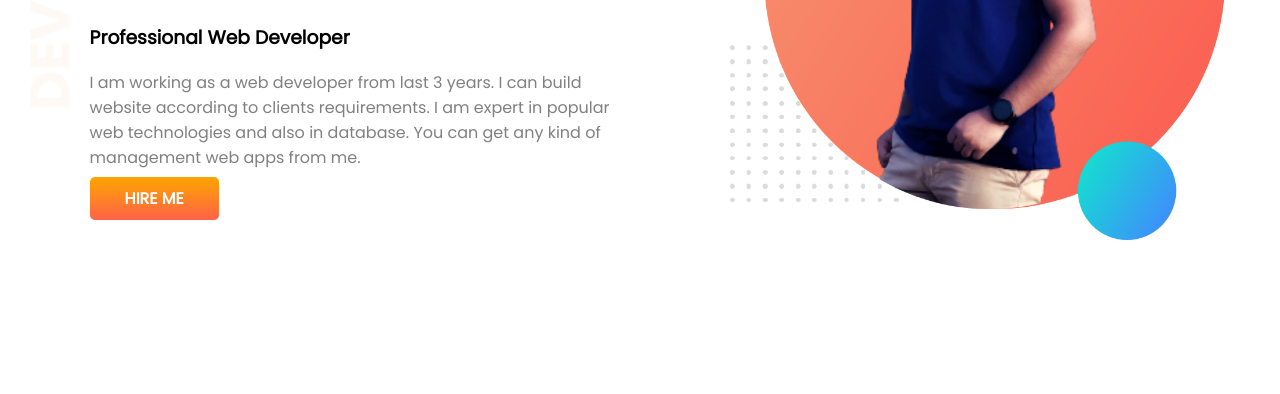
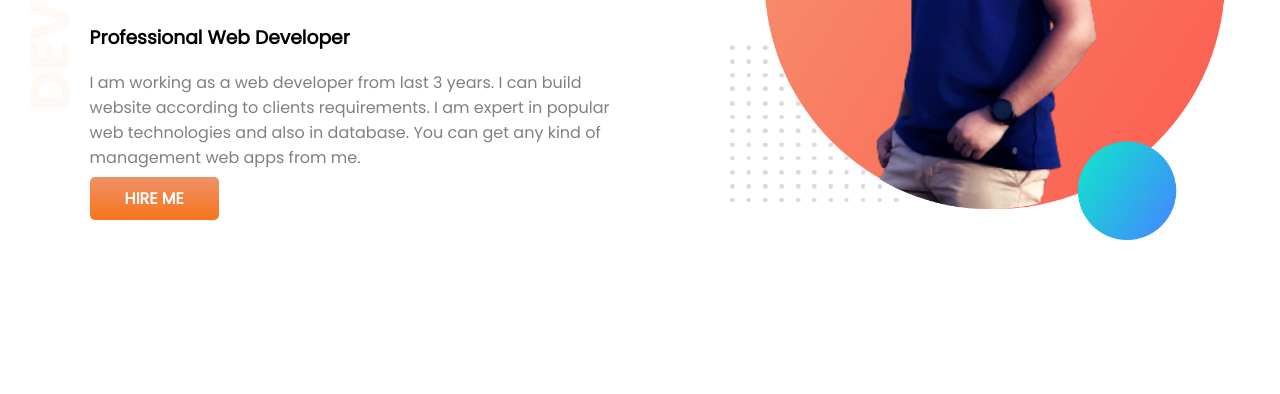
Before and after one commit to Ashik-Ahmed/developer-portfolio, a plain HTML site: page index.html in a window 1280 px wide. Shown: the part 252-646 px from the top of the page. Drawn offline with Linux system fonts and the light colour scheme.

Commit message:
button style modified

```diff
--- a/style.css
+++ b/style.css
@@ -21,7 +21,7 @@ h2{
 
 .link-button{
     text-decoration: none;
-    background-image: linear-gradient(orange, tomato);
+    background-image: linear-gradient(rgb(240, 145, 101), rgb(247, 116, 29));
     padding: 10px 35px;
     font-weight: 700;
     color: white;
```
